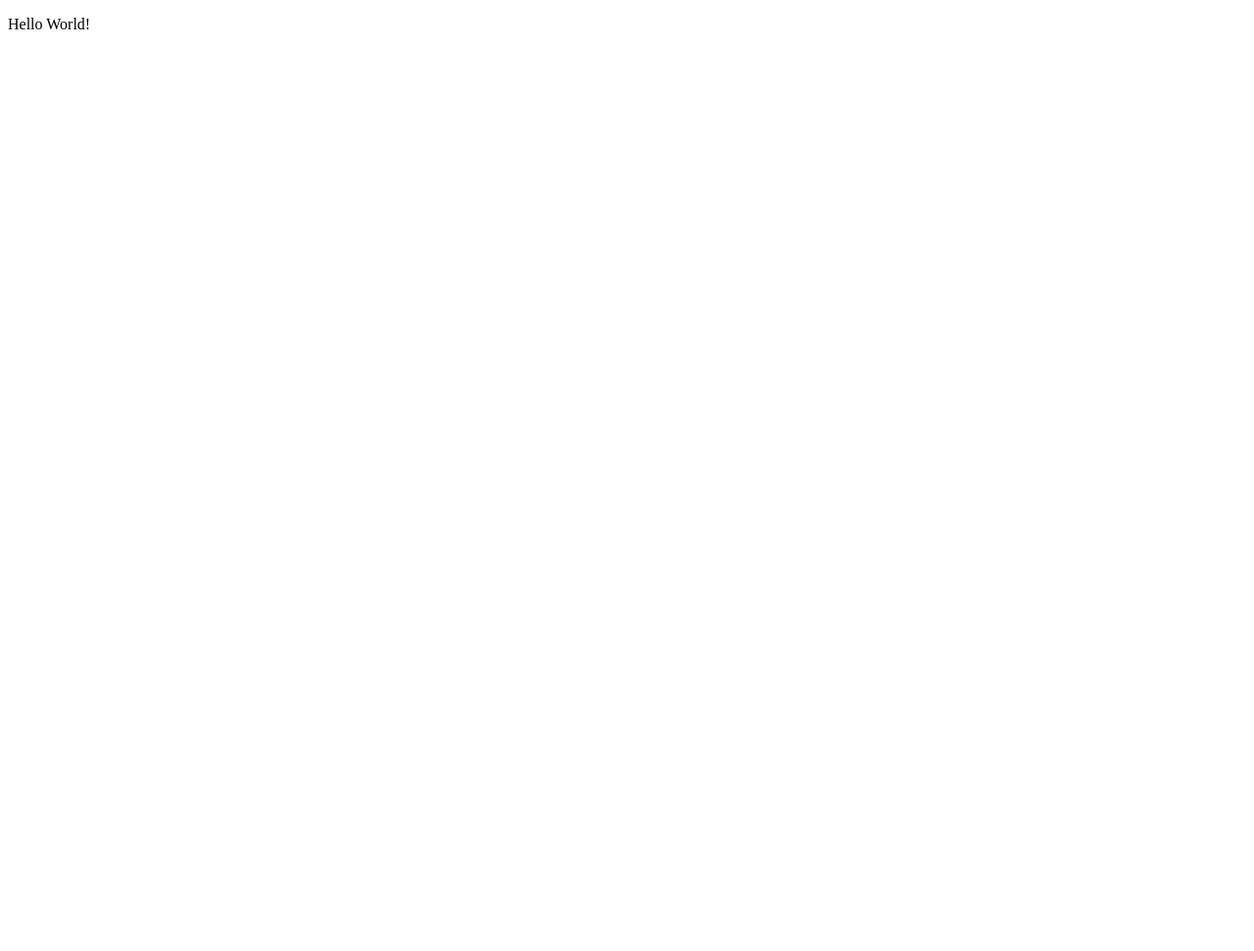
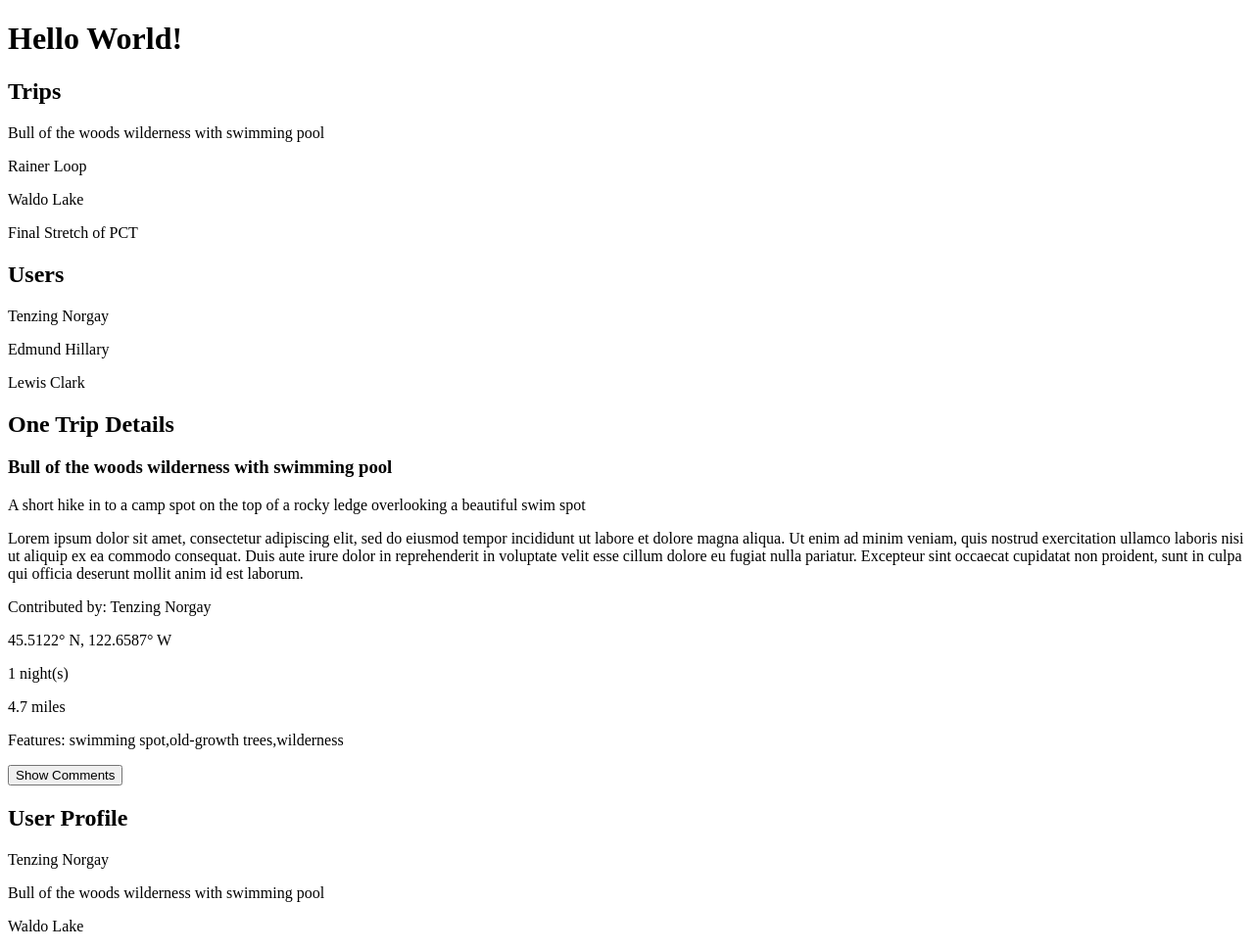
Before and after one commit to ASiede/backpacker-database, a website: page public/views/index.html in a window 1280 px wide. Shown: the whole page at 98% size. Before the commit the page ends 800 px from the top, so only its background shows below. Drawn offline with nearby package versions, Linux system fonts and the light colour scheme.

Commit message:
client side js with mock data

```diff
--- a/public/app.js
+++ b/public/app.js
@@ -0,0 +1,251 @@
+"use strict"
+
+const MOCK_TRIPS = {
+	"trips": [
+		{
+			"id": "111",
+			"contributedBy": "Tenzing Norgay",
+  			"name": "Bull of the woods wilderness with swimming pool",
+  			"map": {},
+  			"location": {
+  				"longAndLat": "45.5122° N, 122.6587° W",
+  				"state": "OR"
+  				},
+  			"nights": 1,
+  			"totalMiles": 4.7,
+  			"shortDescription": "A short hike in to a camp spot on the top of a rocky ledge overlooking a beautiful swim spot",
+  			"longDescription": "Lorem ipsum dolor sit amet, consectetur adipiscing elit, sed do eiusmod tempor incididunt ut labore et dolore magna aliqua. Ut enim ad minim veniam, quis nostrud exercitation ullamco laboris nisi ut aliquip ex ea commodo consequat. Duis aute irure dolor in reprehenderit in voluptate velit esse cillum dolore eu fugiat nulla pariatur. Excepteur sint occaecat cupidatat non proident, sunt in culpa qui officia deserunt mollit anim id est laborum.",
+  			"features": ["swimming spot", "old-growth trees", "wilderness"],
+  			"comments": [{
+  				"contributedBy": "Meryl Streep",
+  				"dateAdded": "April 4th 2016",
+  				"content": "Fires in the area have made some of the trail diffcult, but besides that great trip!"
+  			},
+  			{
+  				"contributedBy": "Keanu Reeves",
+  				"dateAdded": "June 4th 2018",
+  				"content": "So beautiful!"
+  			}]
+		},
+		{
+			"id": "222",
+			"contributedBy": "Edmund Hillary",
+  			"name": "Rainer Loop",
+  			"map": {},
+  			"location": {
+  				"longAndLat": "46.8523° N, 121.7603° W",
+  				"state": "OR"
+  				},
+  			"nights": 2,
+  			"totalMiles": 28,
+  			"shortDescription": "Beautiful and strenuos loop that includes ravines, rivers, the lowest elevation glacier in the nation, a suspension bridge, and wildflowers",
+  			"longDescription": "Lorem ipsum dolor sit amet, consectetur adipiscing elit, sed do eiusmod tempor incididunt ut labore et dolore magna aliqua. Ut enim ad minim veniam, quis nostrud exercitation ullamco laboris nisi ut aliquip ex ea commodo consequat. Duis aute irure dolor in reprehenderit in voluptate velit esse cillum dolore eu fugiat nulla pariatur. Excepteur sint occaecat cupidatat non proident, sunt in culpa qui officia deserunt mollit anim id est laborum.",
+  			"features": ["glacier", "old-growth trees", "views"],
+  			"comments": [{
+  				"contributedBy": "Cuba Gooding Jr.",
+  				"dateAdded": "September 4th 2014",
+  				"content": "The suspension bridge was scary"
+  			}]
+		},
+		{
+			"id": "333",
+			"contiributedBy": "Tenzing Norgay",
+  			"name": "Waldo Lake",
+  			"map": {},
+  			"location": {
+  				"longAndLat": "43.7270° N, 122.0445° W",
+  				"state": "OR"
+  				},
+  			"nights": 1,
+  			"totalMiles": 4,
+  			"shortDescription": "Easy flat hike in to a beautfil edge of the lake campspot",
+  			"longDescription": "Lorem ipsum dolor sit amet, consectetur adipiscing elit, sed do eiusmod tempor incididunt ut labore et dolore magna aliqua. Ut enim ad minim veniam, quis nostrud exercitation ullamco laboris nisi ut aliquip ex ea commodo consequat. Duis aute irure dolor in reprehenderit in voluptate velit esse cillum dolore eu fugiat nulla pariatur. Excepteur sint occaecat cupidatat non proident, sunt in culpa qui officia deserunt mollit anim id est laborum.",
+  			"features": ["lake"],
+  			"comments": []
+		},
+		{
+			"id": "444",
+			"contiributedBy": "Lewis Clark",
+  			"name": "Final Stretch of PCT",
+  			"map": {},
+  			"location": {
+  				"longAndLat": "45.6623° N, 121.9011° W",
+  				"state": "WA"
+  				},
+  			"nights": 7,
+  			"distance": 80,
+  			"shortDescription": "Climb peaks and enjoy the PNW in all it's glory",
+  			"description": "Lorem ipsum dolor sit amet, consectetur adipiscing elit, sed do eiusmod tempor incididunt ut labore et dolore magna aliqua. Ut enim ad minim veniam, quis nostrud exercitation ullamco laboris nisi ut aliquip ex ea commodo consequat. Duis aute irure dolor in reprehenderit in voluptate velit esse cillum dolore eu fugiat nulla pariatur. Excepteur sint occaecat cupidatat non proident, sunt in culpa qui officia deserunt mollit anim id est laborum.",
+  			"features": [],
+  			"comments": []
+		}
+
+	]
+}
+
+const MOCK_USERS = {
+	"users": [
+		{
+			"userName": "tnorgay",
+	  		"firstName": "Tenzing",
+	  		"lastName": "Norgay",
+	  		"password": "everest",
+	  		"tripsPosted": [{
+	  				"id": "111"
+	  			},
+		  		{
+		  			"id": "333"
+		  		}
+	  		]
+	  	},
+	  	{
+			"userName": "ehillary",
+	  		"firstName": "Edmund",
+	  		"lastName": "Hillary",
+	  		"password": "everest",
+	  		"tripsPosted": [{
+	  			"id": "222"
+	  		}]
+	  	},
+	  	{
+			"userName": "lclark",
+	  		"firstName": "Lewis",
+	  		"lastName": "Clark",
+	  		"password": "america",
+	  		"tripsPosted": [{
+	  			"id": "444"
+	  		}]
+	  	},
+
+	]
+}
+
+const MOCK_COMMENTS = {
+	"comments": [
+		{
+			"tripId": "111",
+  			"contributedBy": "Meryl Streep",
+  			"dateAdded": "April 4th 2016",
+  			"content": "Fires in the area have made some of the trail diffcult, but besides that great trip!"
+  		},
+  		{
+			"tripId": "111",
+			"contributedBy": "Keanu Reeves",
+			"dateAdded": "June 4th 2018",
+			"content": "So beautiful!"
+  		},
+  		{
+  			"contributedBy": "Cuba Gooding Jr.",
+  			"dateAdded": "September 4th 2014",
+  			"content": "The suspension bridge was scary"
+  		}
+	]
+}
+
+//    Getting Trips and comments
+
+function getTrips(callback) {
+  setTimeout(function(){ callback(MOCK_TRIPS)}, 100);
+}
+
+function displayTripsHTML(trip) {
+  return `
+  <p>${trip.name}</p>
+  `
+}
+
+function displayComments(comment) {
+  return `<p class="comments" hidden>${comment.content}</p>`
+}
+
+function displayTrips(data) {
+  const results = data.trips.map((trip) => displayTripsHTML(trip));
+  const comments = data.trips[0].comments.map(comment => displayComments(comment)).join('');
+  $('.trips').append(results);
+  $('.trip-details-results').html(`
+    <h3>${data.trips[0].name}</h3>
+      <p>${data.trips[0].shortDescription}</p>
+      <p>${data.trips[0].longDescription}</p>
+      <p>Contributed by: ${data.trips[0].contributedBy}</p>
+      <p>${data.trips[0].location.longAndLat}</p>
+      <p>${data.trips[0].nights} night(s)</p>
+      <p>${data.trips[0].totalMiles} miles</p>
+      <p>Features: ${data.trips[0].features}</p>
+    <h2 class="comments" hidden>Comments</h2>
+      <p class="comments" hidden>${comments}</p>
+      `);
+}
+
+function handleClickForComments(data) {
+  $('.trip-details').on('click', '.show-comments', function(data) {
+    $('.comments').prop('hidden', false);
+    $('.show-comments').replaceWith(`<button type="click" class="hide-comments">Hide Comments</button>`);
+  });
+}
+
+function handleClickToHideComments() {
+  $('.trip-details').on('click', '.hide-comments', function(event) {
+    event.preventDefault();
+    $('.comments').prop('hidden', true);
+    $('.hide-comments').replaceWith(`<button class="show-comments" type='click'>Show Comments</button>`);
+    console.log('hiding comments');
+  })
+}
+
+function getAndDisplayTrips() {
+  getTrips(displayTrips);
+}
+
+//    Get users
+
+function getUsers(callback) {
+  setTimeout(function(){ callback(MOCK_USERS)}, 100);
+}
+
+function displayUsersHTML(user) {
+  return `
+  <p>${user.firstName} ${user.lastName}</p>
+  `
+}
+
+function displayUsers(data) {
+  const results = data.users.map((user) => displayUsersHTML(user));
+  $('.users').append(results);
+}
+
+function getAndDisplayUsers() {
+  getUsers(displayUsers);
+}
+
+//    Get one user profile
+
+function getUserProfile(callback) {
+  setTimeout(function(){ callback(MOCK_USERS)}, 100);
+}
+
+function translateTripId(tripId) {
+  for(let i=0; i<MOCK_TRIPS.trips.length; i++) {
+    if(MOCK_TRIPS.trips[i].id === tripId.id) {
+      return `<p>${MOCK_TRIPS.trips[i].name}</p>`
+    }
+  }
+}
+
+function displayUserProfile(data) {
+  const idOfTripsPosted = data.users[0].tripsPosted;
+  const tripsNamesPosted = idOfTripsPosted.map(tripId => translateTripId(tripId)).join('');
+  $('.user-profile').append(`
+    <p>${data.users[0].firstName} ${data.users[0].lastName}</p>
+    <p>${tripsNamesPosted}</p>
+    `);
+}
+
+function getAndDisplayProfile() {
+  getUserProfile(displayUserProfile);
+}
+
+$(getAndDisplayProfile);
+$(getAndDisplayTrips);
+$(getAndDisplayUsers);
+$(handleClickForComments);
+$(handleClickToHideComments);
--- a/public/views/index.html
+++ b/public/views/index.html
@@ -2,8 +2,34 @@
 <html>
 <head>
 	<title></title>
+	<script src="https://code.jquery.com/jquery-3.3.1.min.js"></script>
 </head>
 <body>
-<p>Hello World!</p>
+<h1>Hello World!</h1>
+
+
+<section class="trips">
+	<h2>Trips</h2>
+</section>
+
+
+<section class="users">
+	<h2>Users</h2>
+</section>
+<section class="trip-details">
+	<h2>One Trip Details</h2>
+	<section class="trip-details-results">
+	</section>
+	<button class="show-comments" type='click'>Show Comments</button>
+</section>
+
+<section>
+	<h2>User Profile</h2>
+	<section class="user-profile"></section>
+</section>
+
+
+
+<script src="../app.js"></script>
 </body>
 </html>
```
